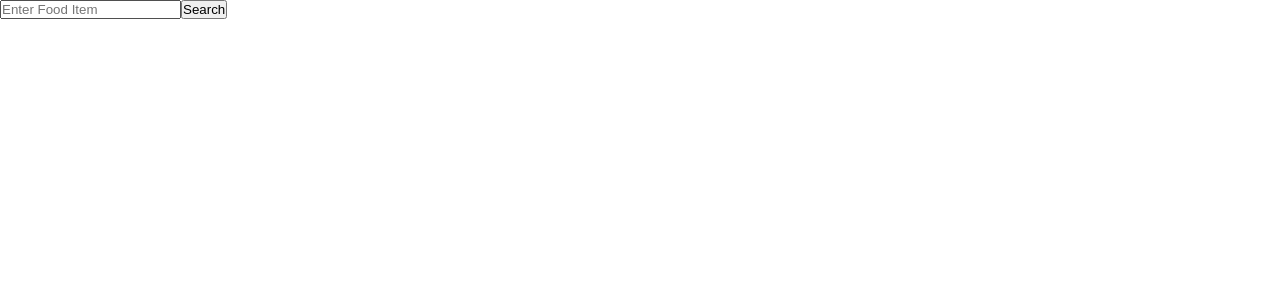
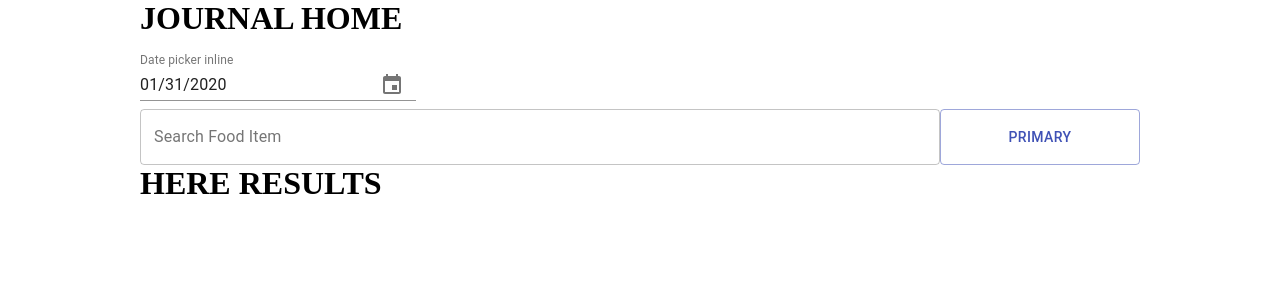
Before and after one commit to treilly6/calorie_counter, a React (Create React App) app: page / in a window 1280 px wide. Shown: the top 300 px of the page. Built offline with nearby package versions, Linux system fonts and the light colour scheme; the HTML template or start-up script is replaced by a standard one.

Commit message:
working on the calendar and the journal home

```diff
--- a/package.json
+++ b/package.json
@@ -3,10 +3,14 @@
   "version": "0.1.0",
   "private": true,
   "dependencies": {
+    "@date-io/date-fns": "^1.3.13",
+    "@material-ui/core": "^4.9.0",
+    "@material-ui/pickers": "^3.2.10",
     "@testing-library/jest-dom": "^4.2.4",
     "@testing-library/react": "^9.4.0",
     "@testing-library/user-event": "^7.2.1",
     "axios": "^0.19.2",
+    "date-fns": "^2.9.0",
     "react": "^16.12.0",
     "react-dom": "^16.12.0",
     "react-scripts": "3.3.1"
--- a/public/index.html
+++ b/public/index.html
@@ -9,6 +9,10 @@
       name="description"
       content="Web site created using create-react-app"
     />
+    <meta
+      name="viewport"
+      content="minimum-scale=1, initial-scale=1, width=device-width"
+    />
     <link rel="apple-touch-icon" href="%PUBLIC_URL%/logo192.png" />
     <link rel="manifest" href="%PUBLIC_URL%/manifest.json" />
     <title>Calorie Counter</title>
--- a/src/App.css
+++ b/src/App.css
@@ -3,3 +3,8 @@
     margin : 0;
     padding : 0;
 }
+
+.App {
+    max-width: 1000px;
+    margin: 0 auto;
+}
--- a/src/App.js
+++ b/src/App.js
@@ -1,11 +1,11 @@
 import React from 'react';
 import './App.css';
-import APISearch from './APISearch';
+import JournalHome from './Components/MealJournal/JournalHome';
 
 function App() {
   return (
     <div className="App">
-        <APISearch />
+        <JournalHome />
     </div>
   );
 }
--- /dev/null
+++ b/src/Components/Calendar/CalendarInput.js
@@ -0,0 +1,34 @@
+import 'date-fns';
+import React from 'react';
+import Grid from '@material-ui/core/Grid';
+import DateFnsUtils from '@date-io/date-fns';
+import { MuiPickersUtilsProvider, KeyboardTimePicker, KeyboardDatePicker, } from '@material-ui/pickers';
+
+export default function MaterialUIPickers({ sendDateToParent }) {
+  // The first commit of Material-UI
+  const [selectedDate, setSelectedDate] = React.useState(new Date());
+
+  const handleDateChange = date => {
+    setSelectedDate(date);
+    console.log("HERE DATE IN THE CALEDNAR BEFORE SEDN");
+    sendDateToParent(date);
+  };
+
+  return (
+    <MuiPickersUtilsProvider utils={DateFnsUtils}>
+        <KeyboardDatePicker
+          disableToolbar
+          variant="inline"
+          format="MM/dd/yyyy"
+          margin="normal"
+          id="date-picker-inline"
+          label="Date picker inline"
+          value={selectedDate}
+          onChange={handleDateChange}
+          KeyboardButtonProps={{
+            'aria-label': 'change date',
+          }}
+        />
+    </MuiPickersUtilsProvider>
+  );
+}
--- /dev/null
+++ b/src/Components/MealJournal/JournalHome.js
@@ -0,0 +1,18 @@
+import React, {useEffect} from 'react';
+import CalendarInput from '../Calendar/CalendarInput';
+import APISearch from '../Search/APISearch';
+
+export default function JournalHome() {
+
+    const getDate = (date) => {
+        console.log("HERE IS THE DATE IN THE JOURNAL HOME ", date);
+
+    }
+    return(
+        <div>
+            <h1>JOURNAL HOME</h1>
+            <CalendarInput sendDateToParent={getDate}/>
+            <APISearch />
+        </div>
+    )
+}
--- a/src/APISearch.js
+++ b/src/Components/Search/APISearch.js
@@ -1,9 +1,14 @@
 import React from 'react';
 import axios from 'axios';
+import TextField from '@material-ui/core/TextField';
+import Button from '@material-ui/core/Button';
+import SearchResults from './SearchResults';
+import './Search.css';
 
 class APISearch extends React.Component {
     state = {
         foodSearch : '',
+        searchResults : null,
     }
 
     constructor(props){
@@ -32,6 +37,8 @@ class APISearch extends React.Component {
         axios.get(reqURL, headers)
             .then(res => {
                 console.log("HERE IS THE RES ", res);
+                // set the state to the returned hits from the api
+                this.setState({searchResults : res.data.hits});
             })
             .catch(err => {
                 console.log("THERE WAS AN ERROR ", err);
@@ -40,16 +47,19 @@ class APISearch extends React.Component {
 
     changeInput = (e) => {
         // change the value in the state for the input
+        console.log("GONNA CHANGE THE STATE");
         this.setState({ [e.target.name] : e.target.value });
+        console.log(this.state);
     }
 
-    render(){
+    render() {
         return(
             <div>
-                <form onSubmit={this.submit}>
-                    <input type="text" placeholder="Enter Food Item" name="foodSearch" value={this.state.foodSearch} onChange={this.changeInput} />
-                    <button type="submit">Search</button>
+                <form onSubmit={this.submit} className="search-form-container">
+                    <TextField id="outlined-basic" variant="outlined" type="text" label="Search Food Item" name="foodSearch" value={this.state.foodSearch} onChange={this.changeInput} />
+                    <Button type="submit" variant="outlined" color="primary">Primary</Button>
                 </form>
+                <SearchResults searchResults={this.state.searchResults} />
             </div>
         )
     }
--- /dev/null
+++ b/src/Components/Search/Search.css
@@ -0,0 +1,4 @@
+.search-form-container {
+    display: grid;
+    grid-template-columns: 80% 20%;
+}
--- /dev/null
+++ b/src/Components/Search/SearchResults.js
@@ -0,0 +1,26 @@
+import React, { useState, useEffect } from 'react';
+
+export default function SearchResults({ searchResults }) {
+    console.log("HERE THE Search Results ", searchResults);
+    // const searchResults = props.SearchResults;
+
+    var resultNames = null;
+
+    if(searchResults) {
+        var resultNames = searchResults.map(item => {
+            return(
+                <div>{item.fields.item_name}</div>
+            )
+        });
+    }
+
+
+    return (
+        <div>
+            <div>
+                <h1>HERE RESULTS</h1>
+                <div>{resultNames}</div>
+            </div>
+        </div>
+    )
+}
```
Also changed, not shown: 1 other file (tests, documents, lock files or other folders).
